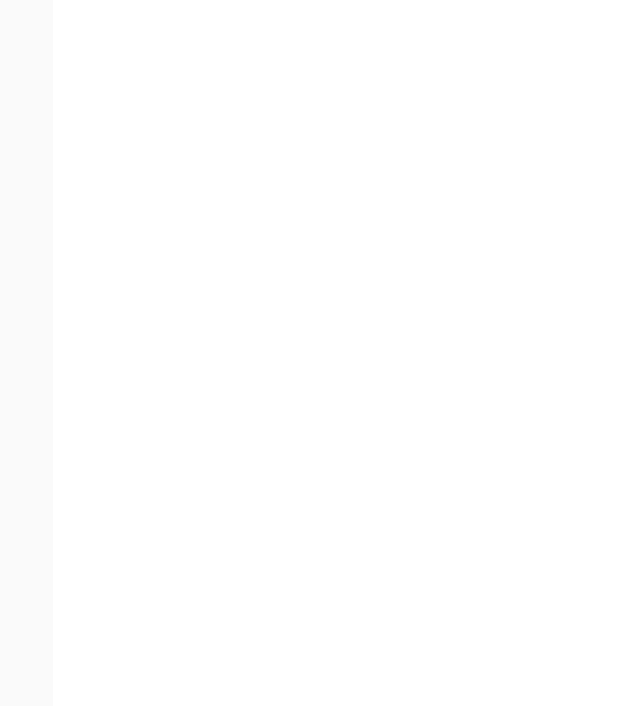
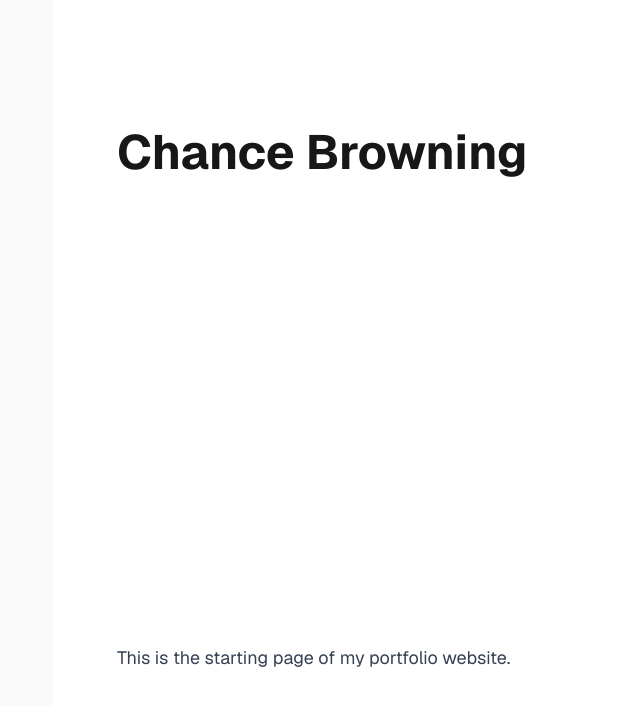
Before and after one commit to ChanceBrowning11/portfolio, a Next.js app: page / in a window 1280 px wide. Shown: the top 706 px of the page, without its empty margins (203-843 px from the left). Built offline with nearby package versions, Linux system fonts and the light colour scheme.

Commit message:
added basic PageHeader component and some basic types for it. Staring to build out the landing page

```diff
--- a/app/(start)/page.tsx
+++ b/app/(start)/page.tsx
@@ -1,10 +1,13 @@
-import Image from "next/image";
+import { PageHeader } from '@/components/atoms'
 
 export default function Home() {
   return (
     <div className="flex min-h-screen items-center justify-center bg-zinc-50 font-sans dark:bg-black">
       <main className="flex min-h-screen w-full max-w-3xl flex-col items-center justify-between py-32 px-16 bg-white dark:bg-black sm:items-start">
-
+        <PageHeader>Chance Browning</PageHeader>
+        <p className="text-lg text-gray-700 dark:text-gray-300">
+          This is the starting page of my portfolio website.
+        </p>
       </main>
     </div>
   );
--- a/components/atoms/index.ts
+++ b/components/atoms/index.ts
@@ -0,0 +1 @@
+export { PageHeader } from './typography'
--- /dev/null
+++ b/components/atoms/types.ts
@@ -0,0 +1,9 @@
+import { ReactNode } from 'react'
+
+type ReactChild = {
+  children: ReactNode
+}
+
+export type TypographyProps = ReactChild & {
+  styles?: string
+}
--- a/components/atoms/typography.tsx
+++ b/components/atoms/typography.tsx
@@ -0,0 +1,5 @@
+import { TypographyProps } from './types'
+
+export const PageHeader = ({ children, styles }: TypographyProps) => {
+  return <h1 className={`text-5xl font-bold mb-8 ${styles}`}>{children}</h1>
+}
```
Also changed, not shown: components/atoms/typest.ts (deleted).
